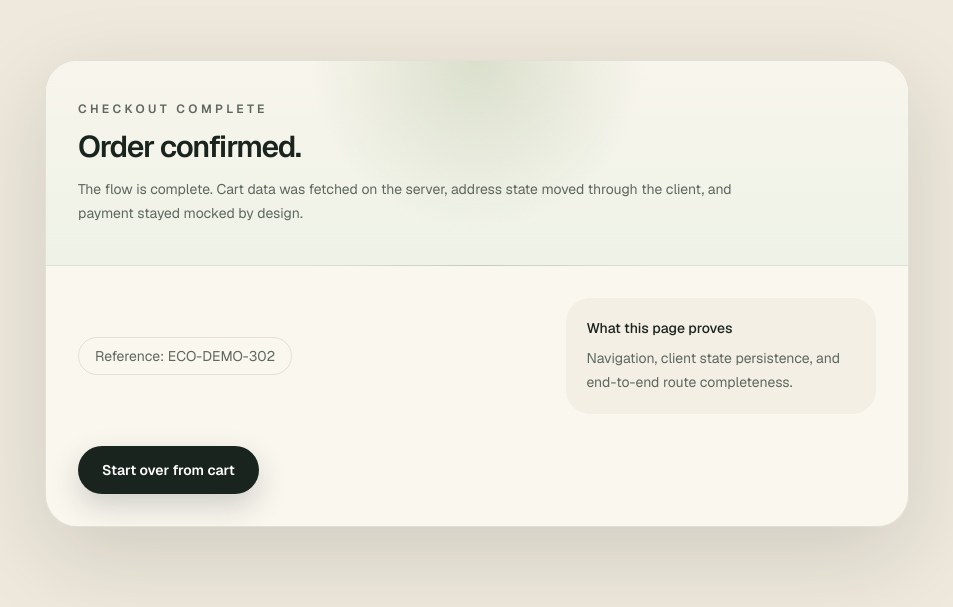
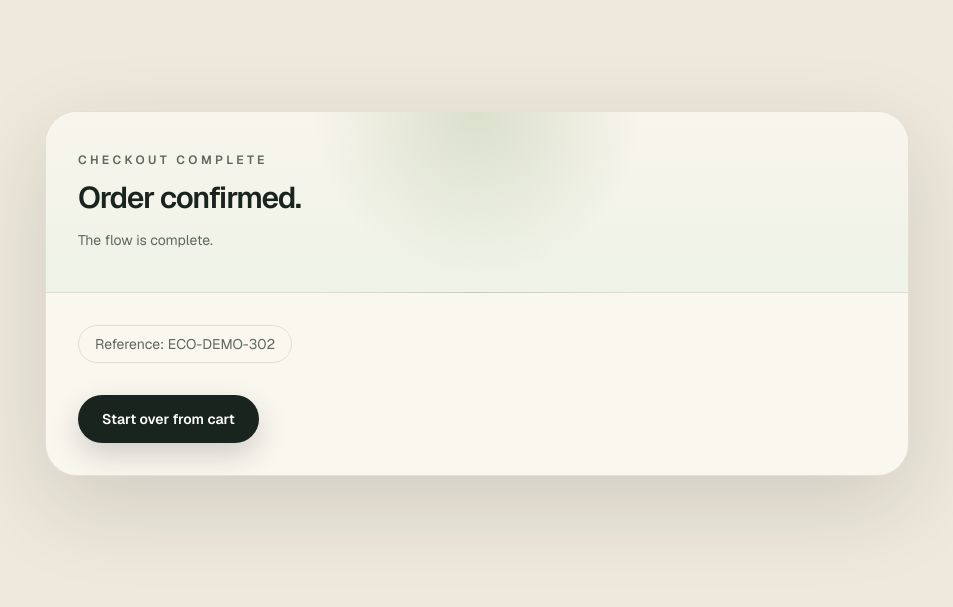
Before and after one commit to Rohit-rk07/ecoyaan-checkout, a Next.js app: page /success in a window 1280 px wide. Shown: the part 107-714 px from the top of the page, without its empty margins (163-1116 px from the left). Built offline with nearby package versions, Linux system fonts and the light colour scheme.

Commit message:
ui polish

```diff
--- a/app/checkout/payment/page.js
+++ b/app/checkout/payment/page.js
@@ -48,9 +48,6 @@ export default function PaymentPage() {
             </div>
           ) : null}
 
-          <div className="mt-6 rounded-[24px] border border-[color:var(--border)] bg-[linear-gradient(135deg,_rgba(142,168,122,0.12),_rgba(255,255,255,0.96))] p-4 text-sm leading-6 text-[color:var(--muted)]">
-            No gateway is wired here. Pressing the action below completes the mocked order and lands on the success page.
-          </div>
 
           <button
             type="button"
--- a/app/success/page.js
+++ b/app/success/page.js
@@ -12,7 +12,7 @@ export default function SuccessPage() {
             Order confirmed.
           </h1>
           <p className="mt-3 max-w-2xl text-sm leading-6 text-[color:var(--muted)]">
-            The flow is complete. Cart data was fetched on the server, address state moved through the client, and payment stayed mocked by design.
+            The flow is complete.
           </p>
         </div>
         <div className="grid gap-6 px-8 py-8 md:grid-cols-[1.2fr_0.8fr] md:items-center">
@@ -20,12 +20,6 @@ export default function SuccessPage() {
             <div className="inline-flex rounded-full border border-[color:var(--border)] px-4 py-2 text-sm text-[color:var(--muted)]">
               Reference: ECO-DEMO-302
             </div>
-          </div>
-          <div className="rounded-[24px] bg-[color:var(--surface)] p-5">
-            <p className="text-sm font-medium text-[color:var(--ink)]">What this page proves</p>
-            <p className="mt-2 text-sm leading-6 text-[color:var(--muted)]">
-              Navigation, client state persistence, and end-to-end route completeness.
-            </p>
           </div>
         </div>
         <div className="px-8 pb-8">
```
